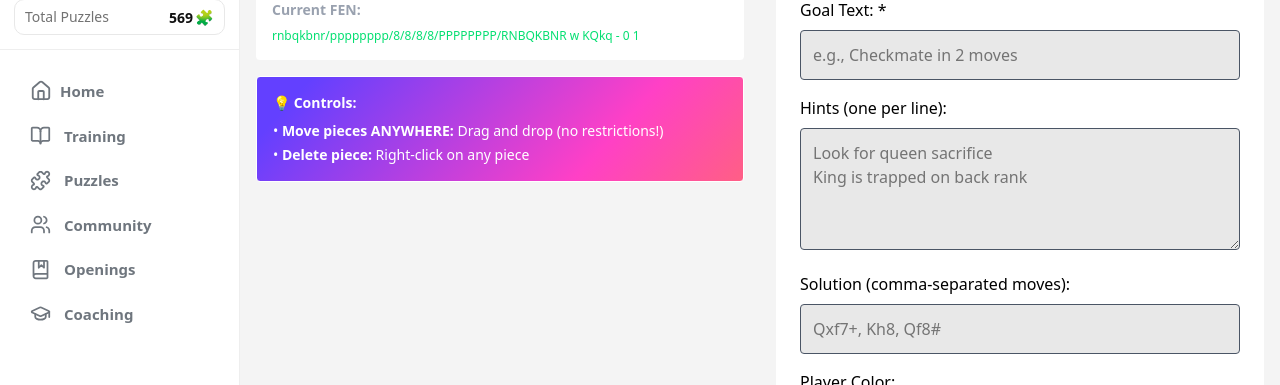
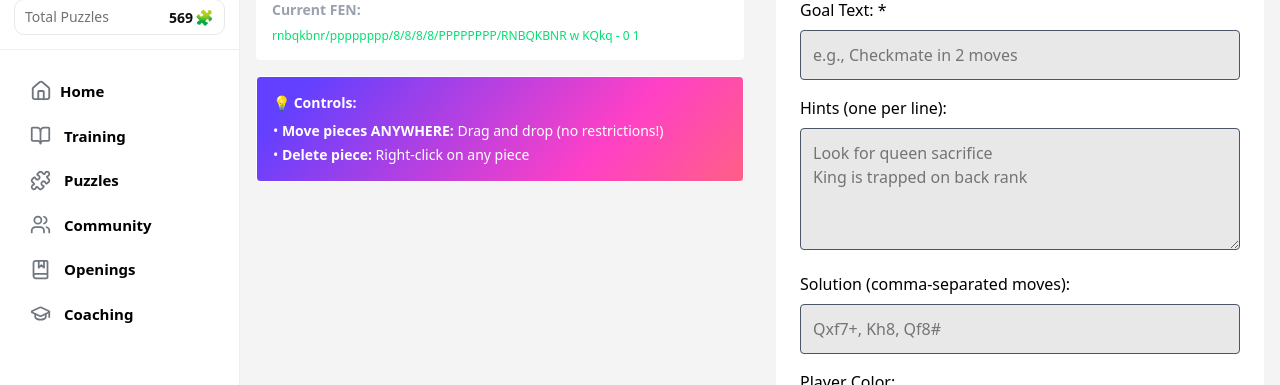
Before and after one commit to sandeep-k-saini/chess-puzzle-app, a Next.js app: page /admin in a window 1280 px wide. Shown: the part 195-580 px from the top of the page. Built offline with nearby package versions, Linux system fonts and the light colour scheme.

Commit message:
new changes

```diff
--- a/app/globals.css
+++ b/app/globals.css
@@ -76,3 +76,6 @@ body {
 .bg-custom-grayy {
   background-color: lab(92 0 -0.01);
 }
+body {
+  background-color: #F4F4F4;
+}
--- a/components/SideBar.tsx
+++ b/components/SideBar.tsx
@@ -234,7 +234,7 @@ const Sidebar = () => {
                 padding: collapsed ? "12px 0 12px 0" : "10px 30px",
                 cursor: "pointer",
                 fontSize: 15,
-                color: "#6F767E",
+                color: "# ",
                 borderRadius: 7,
                 marginBottom: 2,
                 justifyContent: collapsed ? "center" : "flex-start",
```
